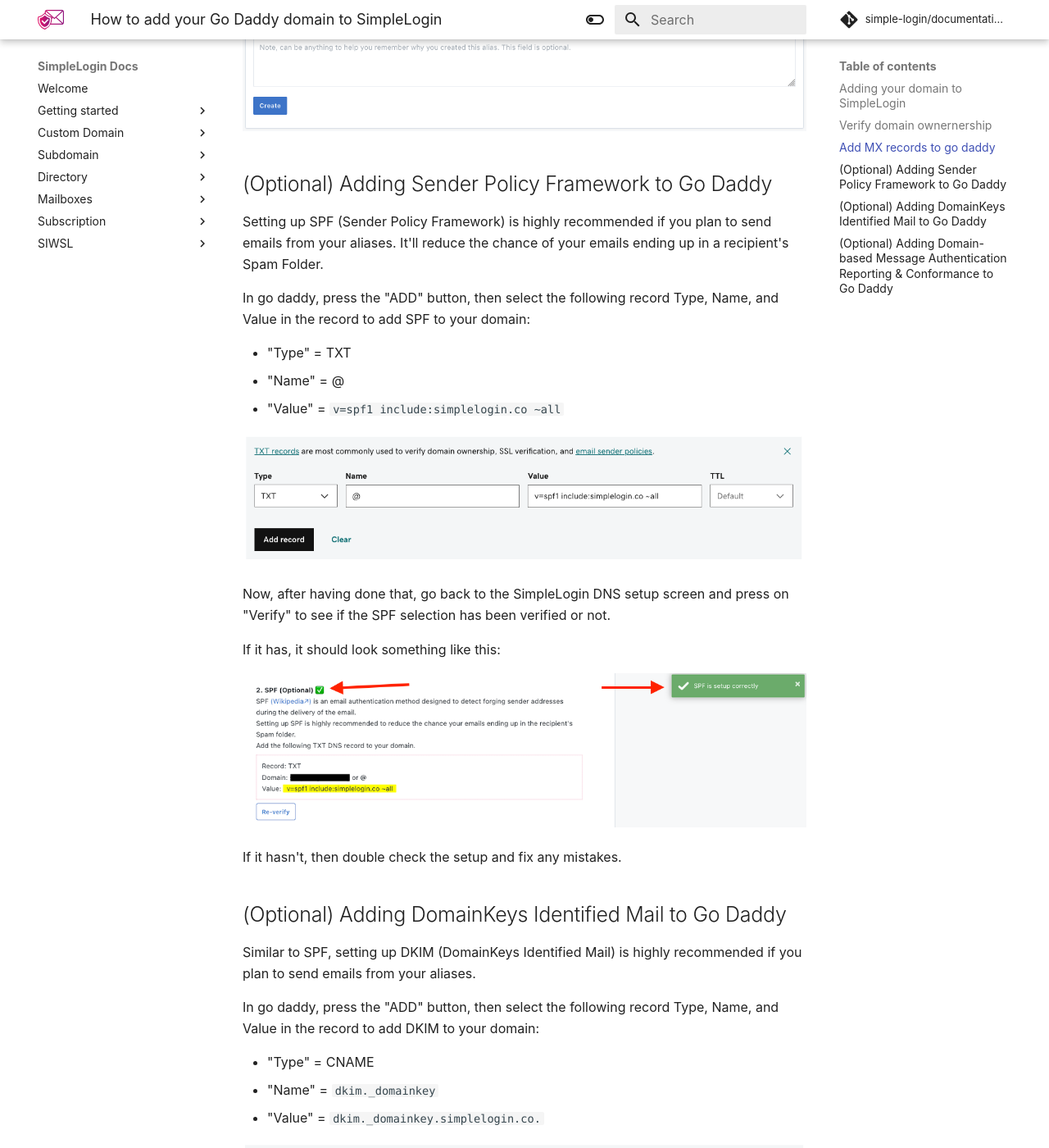
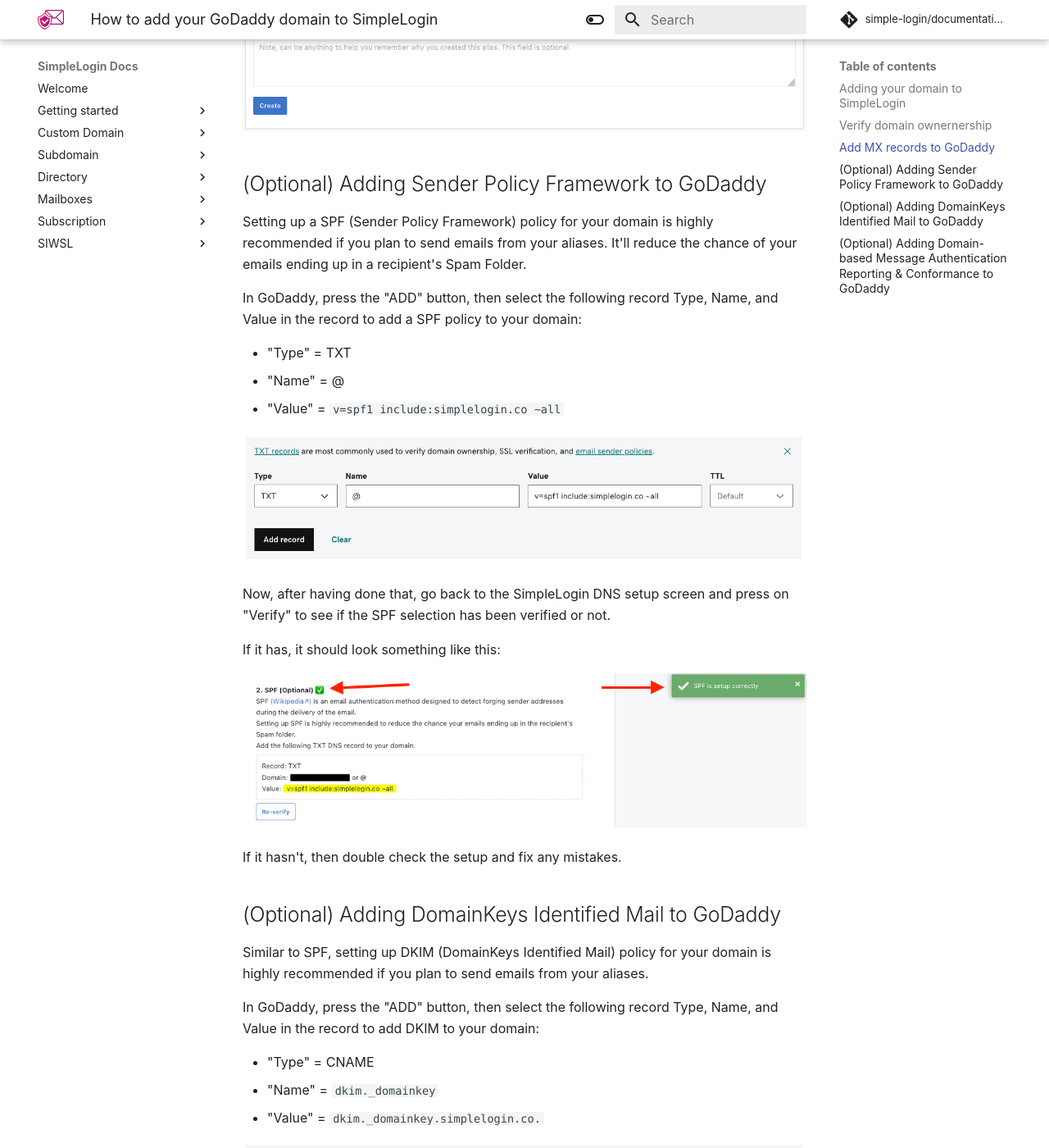
Before and after one commit to simple-login/documentation, an MkDocs documentation site: the page built from docs/custom-domain/registrars/godaddy/godaddy.md, in a window 1280 px wide and 1400 px high, scrolled down 4192 px. Shown: the whole window at 82% size. Built offline with MkDocs 1.6.1 and Material for MkDocs 9.7.7, drawn with Linux system fonts in a browser that asks for light colours; comment, search, counter and statistics services are not loaded; some of the changed text lies outside the part shown.

Commit message:
Update godaddy.md

```diff
--- a/docs/custom-domain/registrars/godaddy/godaddy.md
+++ b/docs/custom-domain/registrars/godaddy/godaddy.md
@@ -1,4 +1,4 @@
-# How to add your Go Daddy domain to SimpleLogin
+# How to add your GoDaddy domain to SimpleLogin
 
 ## Adding your domain to SimpleLogin
 
@@ -12,23 +12,23 @@ You'll then be redirected to the SimpleLogin DNS setup page that has a guide on
 
 ## Verify domain ownernership
 
-To verify your domain ownership, press on the "Manage DNS" button under the "Domain" selection in the left sidebar on your Go Daddy dashboard.
+To verify ownership of your domain, press on the "Manage DNS" button under the "Domain" selection in the left sidebar in your GoDaddy dashboard.
 
 ![](./manage-dns-button.png)
 
-Then create a TXT record and add the appropriate values from the SimpleLogin DNS setup screen in to the appropriate fields in Go Daddy.
+Then create a TXT record and add the appropriate values from the SimpleLogin DNS setup screen in to the appropriate fields in GoDaddy.
 
 ![](./txt-record.png)
 
-After adding the appropriate values from the SimpleLogin DNS setup screen in to the appropriate fields in Go Daddy and waiting for it to be verified in the SimpleLogin DNS setup screen after haing pressed "Verify" in SimpleLogin. It should look something like this.
+After adding the appropriate values from the SimpleLogin DNS setup screen in to the appropriate fields in GoDaddy and waiting for it to be verified in the SimpleLogin DNS setup screen after having pressed "Verify" in SimpleLogin. It should look something like this.
 
 ![](./sl-domain-verified.png)
 
-Once it looks like that, you want to go ahead and add the SimpleLogin MX records. But before you do that, you want to make sure that if you have any existing MX records in your DNS Zone, that you remove them first by pressing "Delete" button on them.
+Once it looks like that, you want to go ahead and add the SimpleLogin MX records. But before you do that, you want to make sure that if you have any existing MX records in your DNS Zone, that you remove them first by pressing the "Delete" button on them.
 
-## Add MX records to go daddy
+## Add MX records to GoDaddy
 
-First press on "ADD" button in Go Daddy:
+First press on "ADD" button in GoDaddy:
 
 ![](./add-mx-records.png)
 
@@ -52,11 +52,11 @@ Once the MX records are verified, you can start creating aliases with your domai
 
 ![](./creating-alias.png)
 
-## (Optional) Adding Sender Policy Framework to Go Daddy
+## (Optional) Adding Sender Policy Framework to GoDaddy
 
-Setting up SPF (Sender Policy Framework) is highly recommended if you plan to send emails from your aliases. It'll reduce the chance of your emails ending up in a recipient's Spam Folder.
+Setting up a SPF (Sender Policy Framework) policy for your domain is highly recommended if you plan to send emails from your aliases. It'll reduce the chance of your emails ending up in a recipient's Spam Folder.
 
-In go daddy, press the "ADD" button, then select the following record Type, Name, and Value in the record to add SPF to your domain:
+In GoDaddy, press the "ADD" button, then select the following record Type, Name, and Value in the record to add a SPF policy to your domain:
 
 - "Type" = TXT
 - "Name" = @
@@ -72,11 +72,11 @@ If it has, it should look something like this:
 
 If it hasn't, then double check the setup and fix any mistakes.
 
-## (Optional) Adding DomainKeys Identified Mail to Go Daddy
+## (Optional) Adding DomainKeys Identified Mail to GoDaddy
 
-Similar to SPF, setting up DKIM (DomainKeys Identified Mail) is highly recommended if you plan to send emails from your aliases.
+Similar to SPF, setting up DKIM (DomainKeys Identified Mail) policy for your domain is highly recommended if you plan to send emails from your aliases.
 
-In go daddy, press the "ADD" button, then select the following record Type, Name, and Value in the record to add DKIM to your domain:
+In GoDaddy, press the "ADD" button, then select the following record Type, Name, and Value in the record to add DKIM to your domain:
 
 - "Type" = CNAME
 - "Name" = `dkim._domainkey`
@@ -84,7 +84,7 @@ In go daddy, press the "ADD" button, then select the following record Type, Name
 
 ![](./dkim-record.png)
 
-Now, same as before with the spf record, go back to the SimpleLogin DNS setup screen and press on "Verify" to see if the DKIM selection has been verified or not.
+Now, same as before with the SPF policy, go back to the SimpleLogin DNS setup screen and press on "Verify" to see if the DKIM selection has been verified or not.
 
 If it has, it should look something like this:
 
@@ -92,11 +92,11 @@ If it has, it should look something like this:
 
 If it hasn't, then double check the setup and fix any mistakes.
 
-## (Optional) Adding Domain-based Message Authentication Reporting & Conformance to Go Daddy
+## (Optional) Adding Domain-based Message Authentication Reporting & Conformance to GoDaddy
 
-Once you have set up SPF and DKIM, setting up DMARC (Domain-based Message Authentication Reporting & Conformance) is also recommended to even further reduce the chance of your emails ending up in the recipient's Spam Folder.
+Once you have set up the SPF and DKIM policies for your domain, setting up a DMARC (Domain-based Message Authentication Reporting & Conformance) policy is also recommended to even further reduce the chance of your emails ending up in the recipient's Spam Folder.
 
-And again, same as before. In Go Daddy, press the "ADD" button, then select the following record Type, Name, and Value in the record to add DMARC to your domain:
+And again, same as before. In GoDaddy, press the "ADD" button, then select the following record Type, Name, and Value in the record to add the DMARC policy to your domain:
 
 - "Type" = TXT
 - "Name" = `_dmarc`
```
Also changed, not shown: other parts of docs/custom-domain/registrars/godaddy/godaddy.md (+2 -2 lines).
